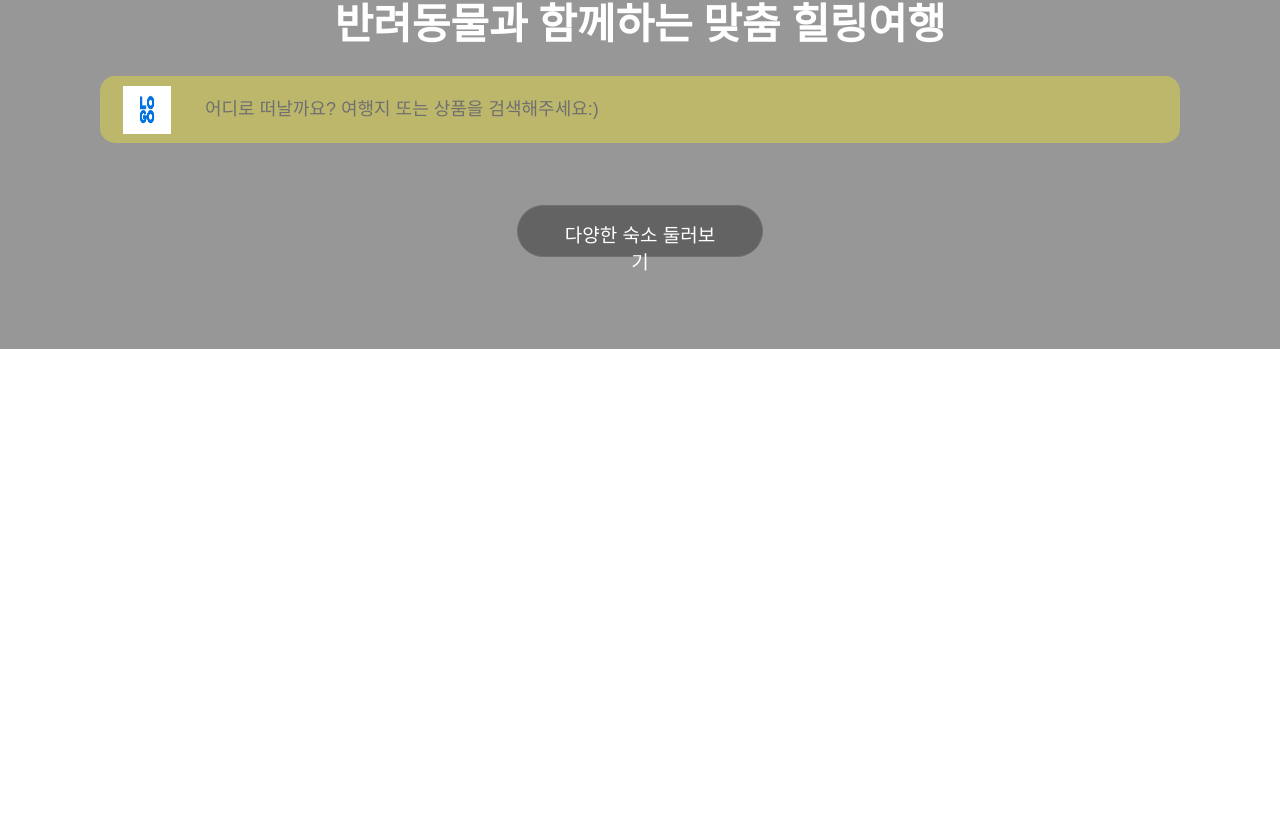
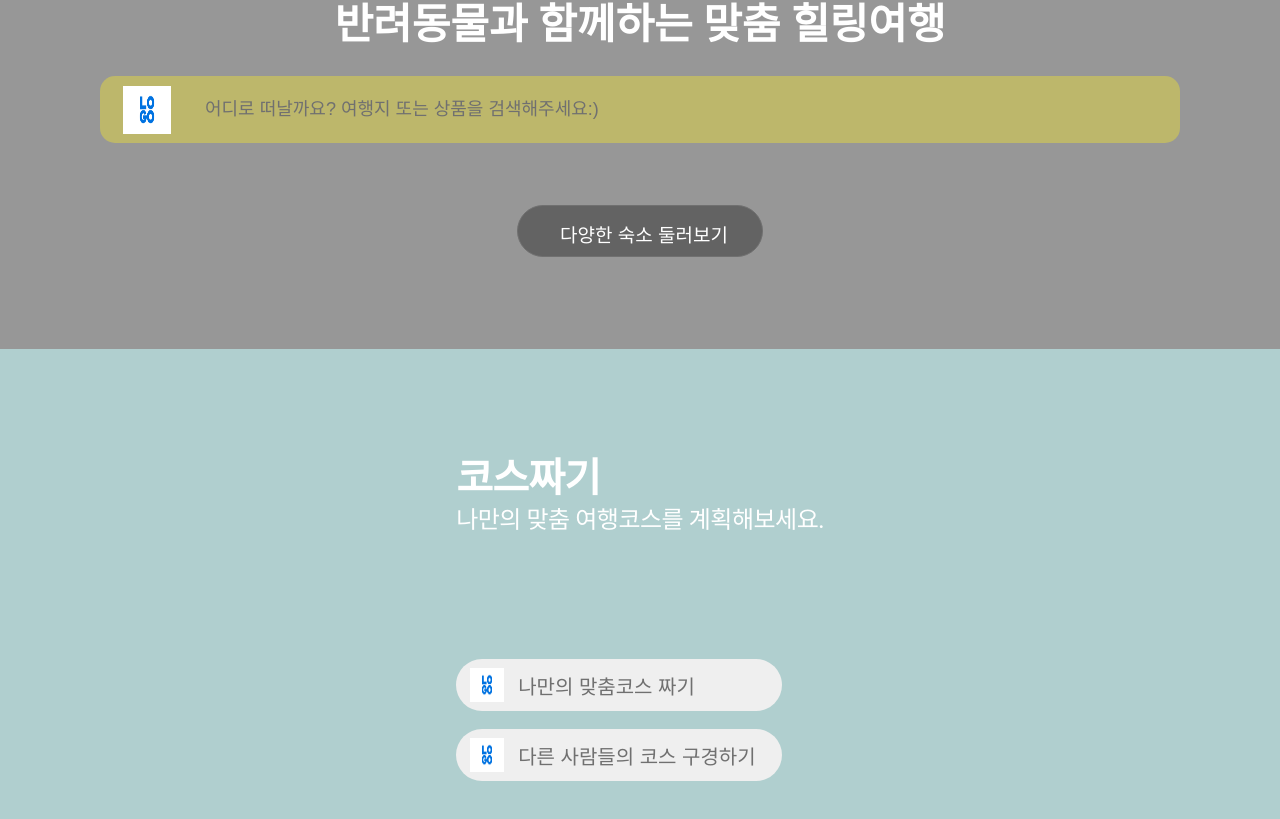
Before and after one commit to cjy0019/FITPET, a React (Create React App) app in the folder fitpet/: page / in a window 1280 px wide. Shown: the part 337-1156 px from the top of the page. Before the commit the page ends 800 px from the top, so only its background shows below. Built offline with nearby package versions, Linux system fonts and the light colour scheme; a web font is replaced by a local one.

Commit message:
feat : 코스짜기 지도 UI 전까지 구현[#26]

```diff
--- a/fitpet/src/common/buttons/middle-size/MiddleSizeButton.jsx
+++ b/fitpet/src/common/buttons/middle-size/MiddleSizeButton.jsx
@@ -10,6 +10,7 @@ const MiddleSizeButton = (props) => {
     _onClick,
     br,
     width,
+    p,
     pt,
     pb,
     pr,
@@ -22,9 +23,13 @@ const MiddleSizeButton = (props) => {
     fs,
     fw,
     border,
+    size,
+    bgp,
+    url,
   } = props;
 
   const styles = {
+    p: p,
     dp: 'inline-block',
     color: color,
     width: width,
@@ -42,6 +47,9 @@ const MiddleSizeButton = (props) => {
     border: border,
     bgc: bgc,
     br: br,
+    bgp: bgp,
+    url: url,
+    size: size,
   };
 
   return (
@@ -67,10 +75,9 @@ MiddleSizeButton.defaultProps = {
 const StyledButton = styled.button`
   width: ${(props) => props.width};
   height: ${(props) => props.height};
-  cursor: pointer;
+  padding: ${(props) => props.p};
   font-size: ${(props) => props.fs};
   font-weight: ${(props) => props.fw};
-  outline: none;
   color: ${(props) => props.color};
   background-color: ${(props) => props.bgc};
   border-radius: ${(props) => props.br};
@@ -83,6 +90,14 @@ const StyledButton = styled.button`
   margin-bottom: ${(props) => props.mb};
   margin-left: ${(props) => props.ml};
   border: ${(props) => props.border};
+  background-position: ${(props) => props.bgp};
+  background-image: url(${(props) => props.url});
+  background-size: ${(props) => props.size};
+
+  cursor: pointer;
+  white-space: nowrap;
+  background-repeat: no-repeat;
+  outline: none;
 `;
 
 export default MiddleSizeButton;
--- /dev/null
+++ b/fitpet/src/components/mainpage/course/Course.jsx
@@ -0,0 +1,51 @@
+import React from 'react';
+import styled from 'styled-components';
+import CourseLeft from './CourseLeft';
+
+const Course = () => {
+  return (
+    <CourseSection>
+      <LeRiWrapper>
+        {/* 코스짜기 왼쪽 파트 */}
+        <div>
+          <StyledH2>코스짜기</StyledH2>
+          <p>나만의 맞춤 여행코스를 계획해보세요.</p>
+          <CourseLeft />
+        </div>
+
+        {/* 오른쪽 지도 파트 */}
+      </LeRiWrapper>
+    </CourseSection>
+  );
+};
+
+const CourseSection = styled.section`
+  background-color: #b0cfcf;
+  padding: 4rem 32rem 4rem 32rem;
+  color: #ffffff;
+
+  p {
+    margin-top: 0.7rem;
+    font-size: 2.4rem;
+    letter-spacing: -0.48px;
+    line-height: 1.21;
+    white-space: nowrap;
+  }
+`;
+
+const LeRiWrapper = styled.div`
+  display: flex;
+  justify-content: center;
+`;
+// 왼쪽
+
+const LeftContainer = styled.div``;
+
+const StyledH2 = styled.h2`
+  font-size: 4rem;
+  font-weight: 600;
+  letter-spacing: -0.8px;
+  margin-top: 7rem;
+`;
+
+export default Course;
--- /dev/null
+++ b/fitpet/src/components/mainpage/course/CourseLeft.jsx
@@ -0,0 +1,44 @@
+import React from 'react';
+import styled from 'styled-components';
+import { MiddleSizeButton } from '../../../common';
+
+const CourseLeft = () => {
+  return (
+    <ButtonWrapper>
+      <MiddleSizeButton
+        text='나만의 맞춤코스 짜기'
+        width='32.6rem'
+        height='5.2rem'
+        br='2.7rem'
+        border='none'
+        p='1rem 9.5rem 1rem 6.2rem'
+        fs='2.0rem'
+        color='#707070'
+        url='/img/logo-social.png'
+        size='3.4rem 3.4rem'
+        bgp='1.4rem center'
+      />
+
+      <MiddleSizeButton
+        text='다른 사람들의 코스 구경하기'
+        width='32.6rem'
+        height='5.2rem'
+        br='2.7rem'
+        border='none'
+        p='1rem 9.5rem 1rem 6.2rem'
+        fs='2.0rem'
+        color='#707070'
+        url='/img/logo-social.png'
+        size='3.4rem 3.4rem'
+        bgp='1.4rem center'
+        mt='1.8rem'
+      />
+    </ButtonWrapper>
+  );
+};
+const ButtonWrapper = styled.div`
+  display: flex;
+  flex-direction: column;
+  margin-top: 12.4rem;
+`;
+export default CourseLeft;
--- a/fitpet/src/pages/MainPage.jsx
+++ b/fitpet/src/pages/MainPage.jsx
@@ -1,5 +1,6 @@
 import React from 'react';
 import Banner from '../components/mainpage/banner/Banner';
+import Course from '../components/mainpage/course/Course';
 import Header from '../components/mainpage/header/Header';
 
 const MainPage = () => {
@@ -7,6 +8,7 @@ const MainPage = () => {
     <div>
       <Header />
       <Banner />
+      <Course />
     </div>
   );
 };
```
